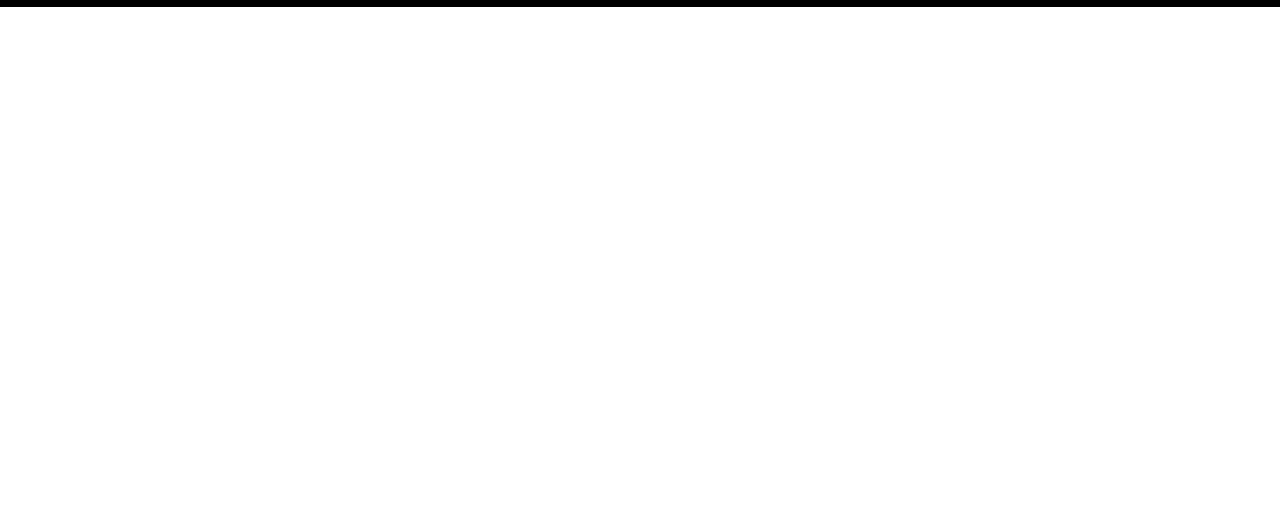
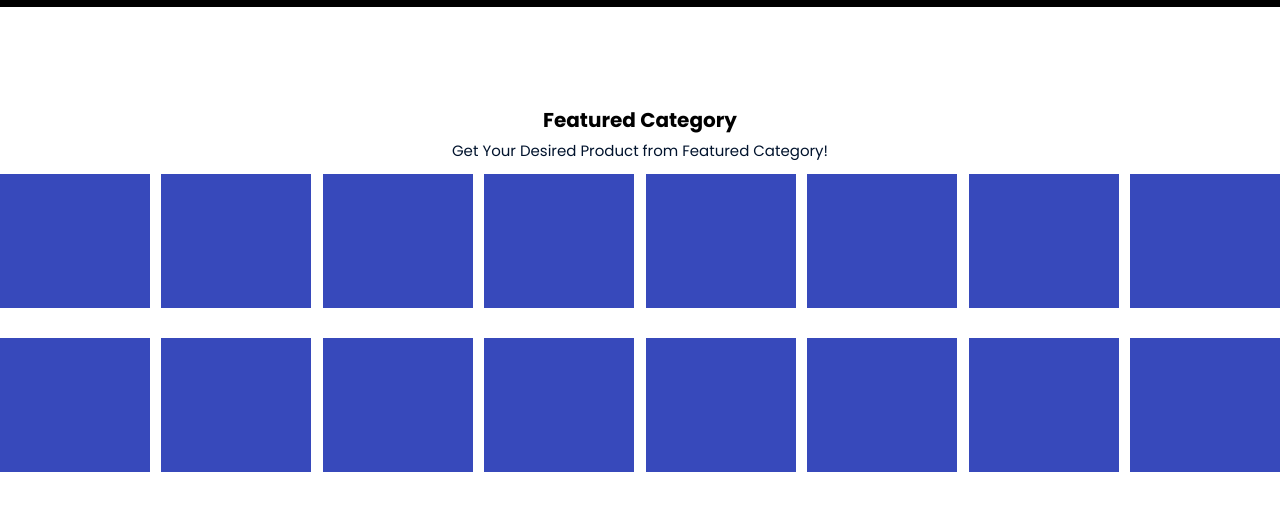
Before and after one commit to zihad-dev/startech, a plain HTML site: page index.html in a window 1280 px wide. Shown: the part 97-608 px from the top of the page. Drawn offline with Linux system fonts and the light colour scheme.

Commit message:
category

```diff
--- a/css/style.css
+++ b/css/style.css
@@ -91,7 +91,7 @@ a {
   font-weight: normal;
   color: #838383;
 }
-#header .button a{
+#header .button a {
   display: inline-block;
   padding: 0 20px;
   line-height: 38px;
@@ -99,8 +99,50 @@ a {
   font-weight: 600;
   color: #fff;
   border-radius: 4px;
-    background: linear-gradient(45deg, #00237e, #3749bb, #0bc1e9, #3749bb, #00237e);
+  background: linear-gradient(
+    45deg,
+    #00237e,
+    #3749bb,
+    #0bc1e9,
+    #3749bb,
+    #00237e
+  );
   background-size: 400% 400%;
   border: none;
   line-height: 42px;
 }
+/* header top part end */
+/* category part start  */
+#category {
+  margin-top: 100px;
+}
+#category .header {
+  text-align: center;
+}
+#category .header h3 {
+  font-size: 20px;
+  line-height: 26px;
+  margin-bottom: 5px;
+}
+#category .header p {
+  margin-bottom: 10px;
+  font-size: 15px;
+  color: #01132d;
+  line-height: 26px;
+}
+#category .cat_item {
+  display: flex;
+  flex-wrap: wrap;
+  justify-content: space-between;
+  row-gap: 10px;
+}
+#category .item_box {
+  width: 150px;
+  height: 134px;
+  background-color: #3749bb;
+  padding: 0 5px;
+  margin-bottom: 20px;
+  text-align: center;
+}
+
+/* category part end  */
--- a/index.html
+++ b/index.html
@@ -84,7 +84,30 @@
     <!-- bnner part end -->
     <!-- category part start -->
     <section id="category">
-      <div class="container"></div>
+      <div class="container">
+        <div class="header">
+            <h3>Featured Category</h3>
+            <p>Get Your Desired Product from Featured Category!</p>
+        </div>
+        <div class="cat_item">
+            <div class="item_box"></div>
+            <div class="item_box"></div>
+            <div class="item_box"></div>
+            <div class="item_box"></div>
+            <div class="item_box"></div>
+            <div class="item_box"></div>
+            <div class="item_box"></div>
+            <div class="item_box"></div>
+            <div class="item_box"></div>
+            <div class="item_box"></div>
+            <div class="item_box"></div>
+            <div class="item_box"></div>
+            <div class="item_box"></div>
+            <div class="item_box"></div>
+            <div class="item_box"></div>
+            <div class="item_box"></div>
+        </div>
+      </div>
     </section>
     <!-- category part end -->
     <!-- leading part start -->
```
Lines whose indentation alone changed are shown as unchanged.
